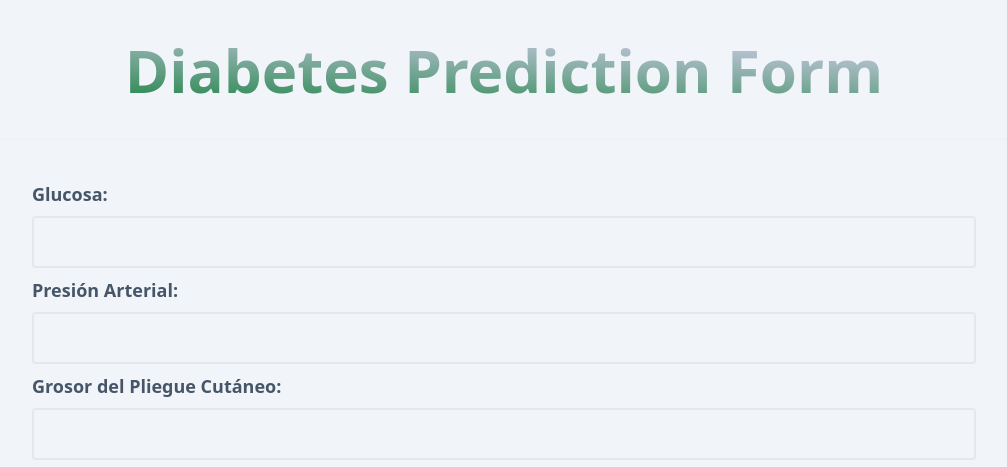
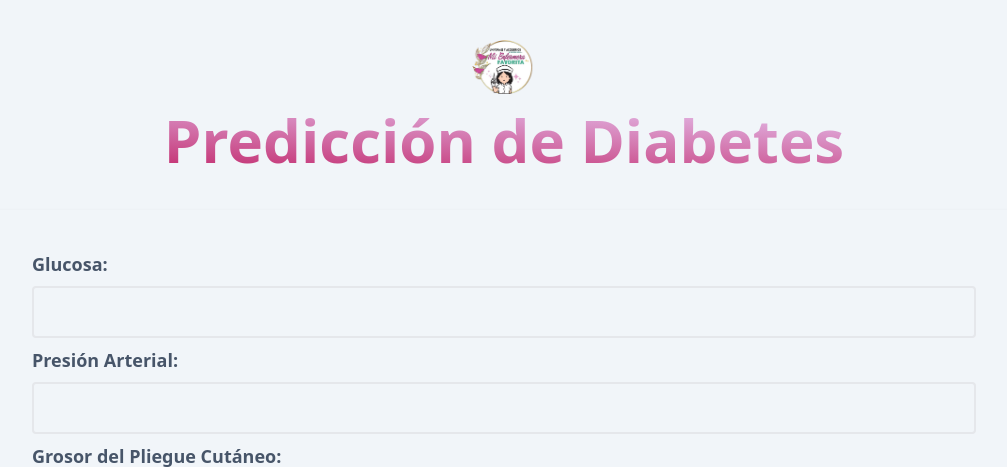
Before and after one commit to JamesB15Code/ProyectModel, a Flask app: page / in a window 1280 px wide. Shown: the top 467 px of the page, without its empty margins (136-1143 px from the left). Run offline with Flask 3, Linux system fonts and the light colour scheme; parts of the project's set-up code (start-up, migrations or seed data) failed here and were passed over; some libraries are stand-ins or nearby versions.

Commit message:
logo commit

```diff
--- a/templates/index.html
+++ b/templates/index.html
@@ -4,16 +4,16 @@
 <head>
     <meta charset="UTF-8">
     <meta name="viewport" content="width=device-width, initial-scale=1.0">
-    <title>Diabetes Prediction Form</title>
+    <title>Predicción de Diabetes</title>
     <script src="https://cdn.tailwindcss.com"></script>
 </head>
 
 <body class="bg-slate-100">
     <header class="my-10">
+        <img src="{{ url_for('static', filename='img/Logo_MEF.png') }}" alt="Logo" class="mx-auto my-4 w-16 h-auto">
         <h1
-            class="bg-gradient-to-tr from-green-700 to-purple-200 text-transparent bg-clip-text font-extrabold text-center text-6xl">
-            Diabetes
-            Prediction Form
+            class="bg-gradient-to-tr from-pink-700 to-purple-200 text-transparent bg-clip-text font-extrabold text-center text-6xl">
+            Predicción de Diabetes
         </h1>
     </header>
     <main class="container mx-auto max-w-5xl">
```
Also changed, not shown: static/img/Logo_MEF.png (added).
